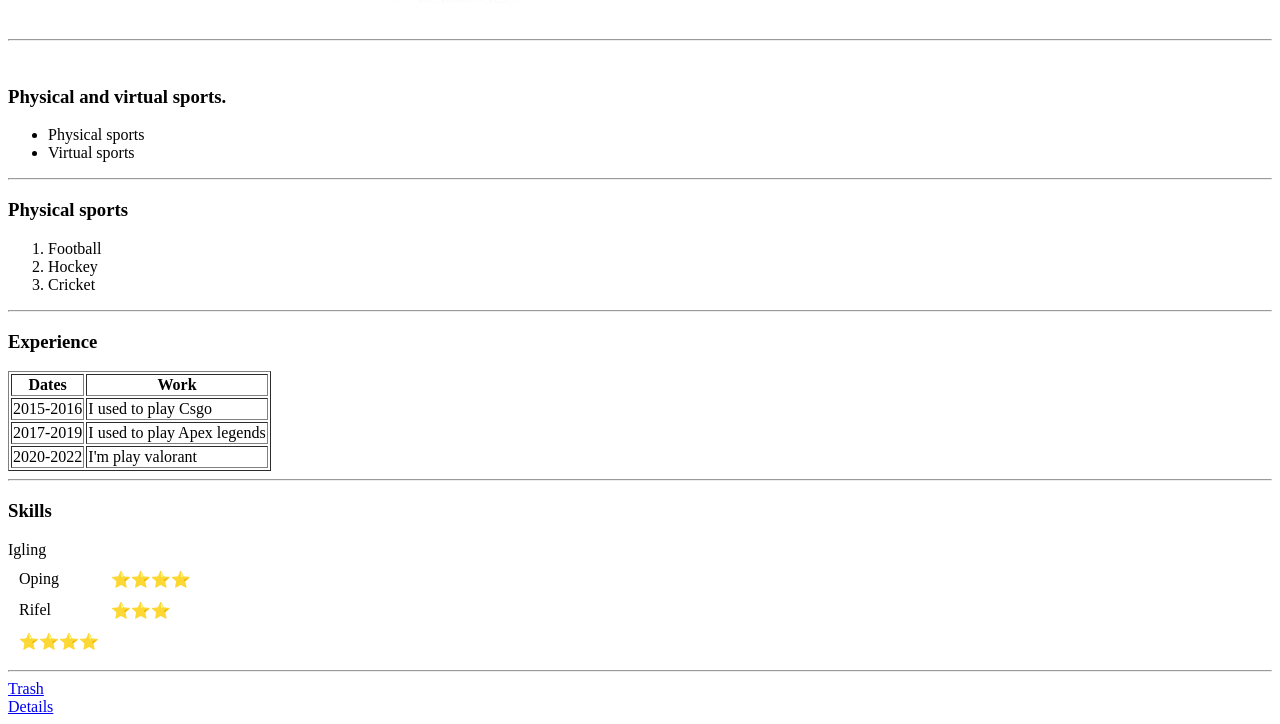
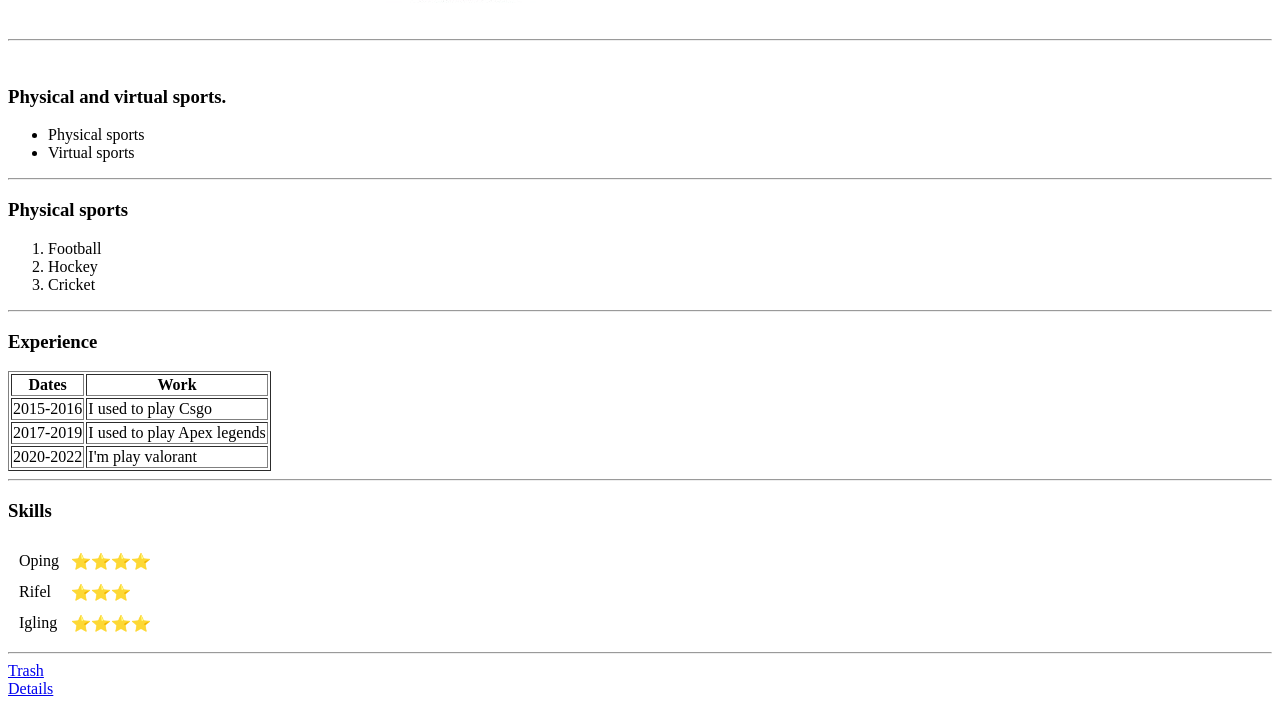
Before and after one commit to 05Deepanshu/cv, a plain HTML site: page index.html in a window 1280 px wide. Shown: the part 879-1603 px from the top of the page. Drawn offline with Linux system fonts and the light colour scheme.

Commit message:
Update index.html

```diff
--- a/index.html
+++ b/index.html
@@ -69,14 +69,11 @@
                   <td>Rifel</td>
                   <td>⭐⭐⭐</td>
                 </tr>
-                <t
+                <tr>
                   <td>Igling</td>
                   <td>⭐⭐⭐⭐</td>
                 </tr>
                 </table>
-            </td>
-          </tr>
-        </table>
         <hr>
         <a href="Games.html">Trash</a>
         <br>
```
